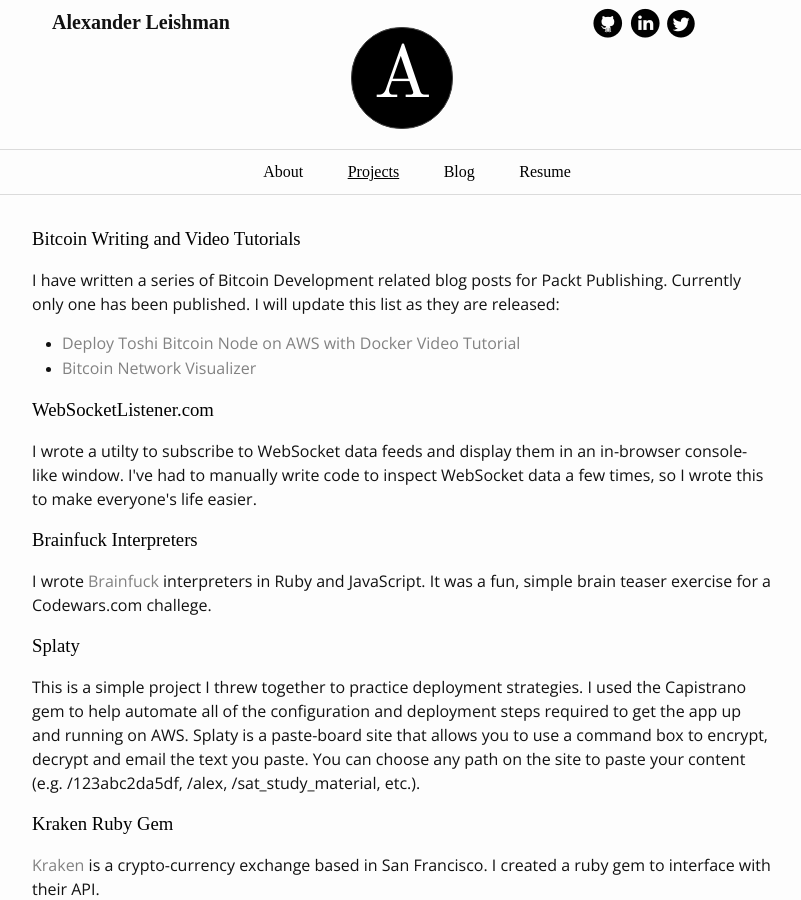
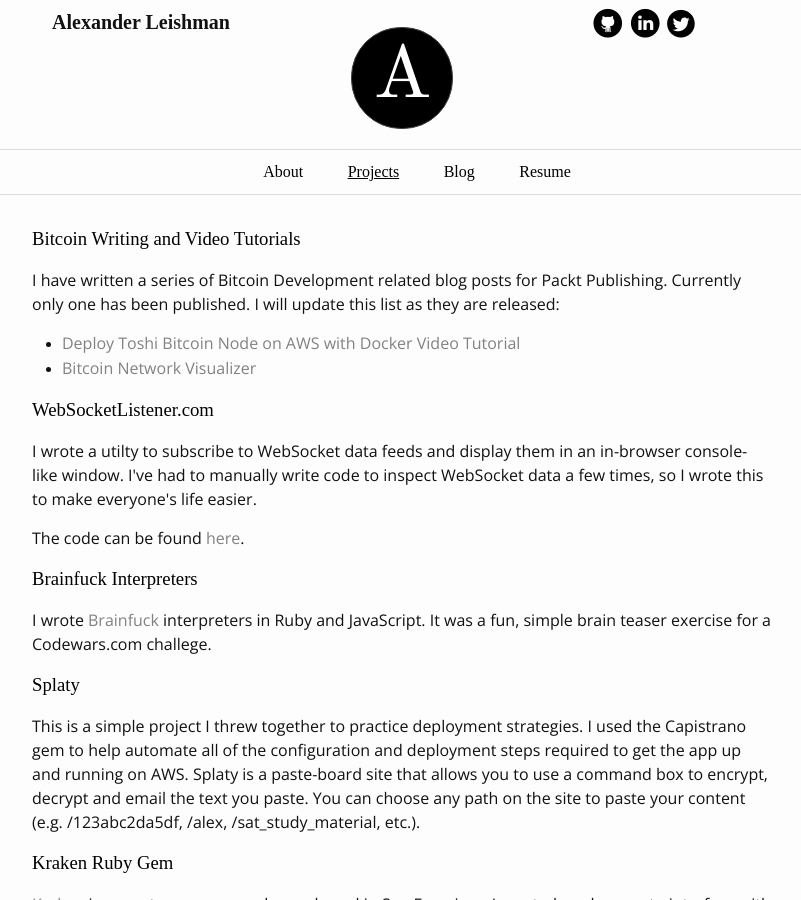
Before and after one commit to leishman/leishman.github.io, a Jekyll site: the page built from projects.html, in a window 1280 px wide and 900 px high. Shown: the whole window, without its empty margins (238-1039 px from the left). Built offline with Jekyll 4.4.1, drawn with Linux system fonts in a browser that asks for light colours.

```diff
--- a/_includes/head.html
+++ b/_includes/head.html
@@ -5,6 +5,10 @@
 
   <title>Alex Leishman | {% if page.title %}{{ page.title }}{% else %}{{ site.title }}{% endif %}</title>
   <meta name="description" content="{% if page.excerpt %}{{ page.excerpt | strip_html | strip_newlines | truncate: 160 }}{% else %}{{ site.description }}{% endif %}">
+  {% if page.tags.size > 0 %}
+    <meta name="keywords" content="{{page.tags | join: ', '}}">
+    <meta name="author" content="Alex Leishman">
+  {% endif %}
 
   <link rel="stylesheet" href="{{ "/css/main.css" | prepend: site.baseurl }}">
   <link rel="canonical" href="{{ page.url | replace:'index.html','' | prepend: site.baseurl | prepend: site.url }}">
--- a/projects.html
+++ b/projects.html
@@ -31,6 +31,10 @@ permalink: /projects/
     </a>
     <p>
       I wrote a utilty to subscribe to WebSocket data feeds and display them in an in-browser console-like window. I've had to manually write code to inspect WebSocket data a few times, so I wrote this to make everyone's life easier.
+    </p>
+
+    <p>
+      The code can be found <a href="https://github.com/leishman/websocket-listener">here</a>.
     </p>
   </div>
 
```
